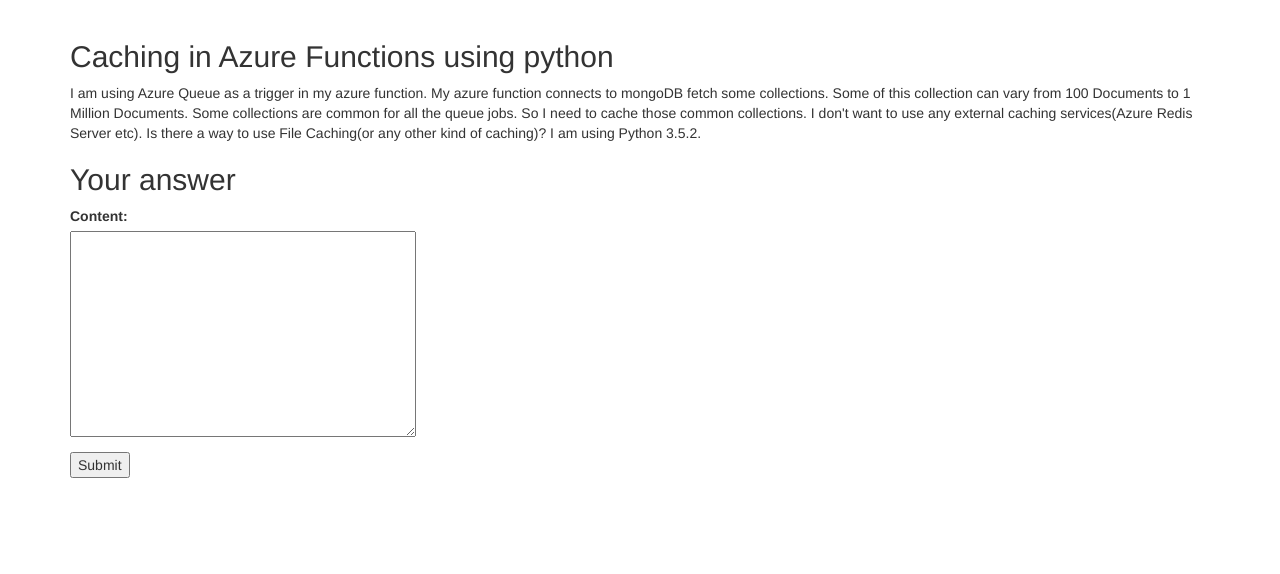
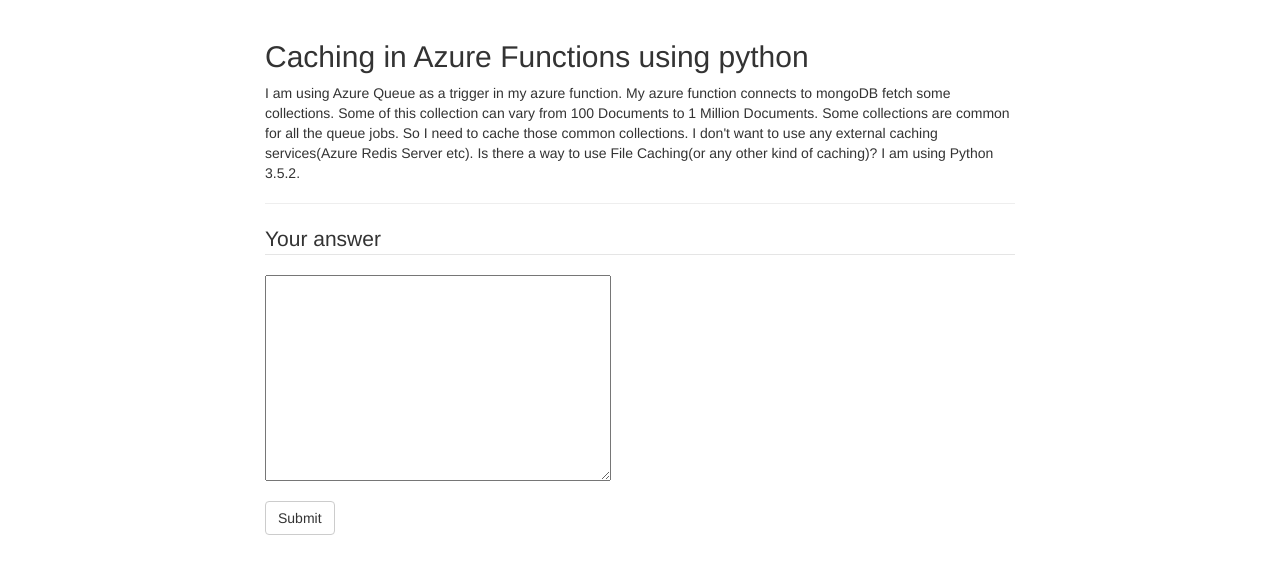
Before and after one commit to LiveStalker/python-17-hw6, a Django app: a page that uses hasker/templates/question.html in a window 1280 px wide. Shown: the part 52-626 px from the top of the page. Run offline with Django 3.2, Linux system fonts and the light colour scheme; a user stored in the database is signed in; data comes from the database, SQL or seed files in the repository; data that the repository does not hold is empty; some libraries are stand-ins or nearby versions.

Commit message:
Change question template and some fix in view.

```diff
--- a/hasker/qs/views.py
+++ b/hasker/qs/views.py
@@ -81,6 +81,7 @@
             answer.author = request.user
             answer.question = question
             answer.save()
+            form = AnswerForm()
         return render(request, 'question.html', {
             'question': question,
             'answers': answers,
--- a/hasker/templates/question.html
+++ b/hasker/templates/question.html
@@ -1,26 +1,44 @@
 {% extends "base.html" %}
 {% load humanize %}
 {% block content %}
+    <div class="row">
+        <div class="col-sm-8 col-sm-offset-2">
             <h2>{{ question.title }}</h2>
             <p>{{ question.content }}</p>
+            <hr>
+        </div>
+    </div>
     {% for a in answers %}
+        <div class="row">
+            <div class="col-sm-8 col-sm-offset-2">
+                <p>{{ a.content }}</p>
                 <hr>
-        <p>{{ a.content }}</p>
+            </div>
+        </div>
     {% endfor %}
     {% if user.is_authenticated %}
-    <h2>Your answer</h2>
-    <form method="post" enctype="application/x-www-form-urlencoded">
+    <div class="row">
+        <div class="col-sm-8 col-sm-offset-2">
+            <form class="form-horizontal" method="post" enctype="application/x-www-form-urlencoded">
                 {% csrf_token %}
+                <fieldset>
+                    <legend>Your answer</legend>
+
                     {% for field in form %}
-            <p>
-                {{ field.label_tag }}<br>
+                        <div class="form-group">
+                            <div class="col-sm-12">
                                 {{ field }}
-                {% for error in field.errors %}
-                    <p style="color: red">{{ error }}</p>
+                            </div>
+                        </div>
                     {% endfor %}
-            </p>
-        {% endfor %}
-        <button type="submit">Submit</button>
+                </fieldset>
+                <div class="form-group">
+                    <div class="col-sm-12">
+                        <button type="submit" class="btn btn-default">Submit</button>
+                    </div>
+                </div>
             </form>
+        </div>
+    </div>
     {% endif %}
 {% endblock %}
```
Lines whose indentation alone changed are shown as unchanged.
